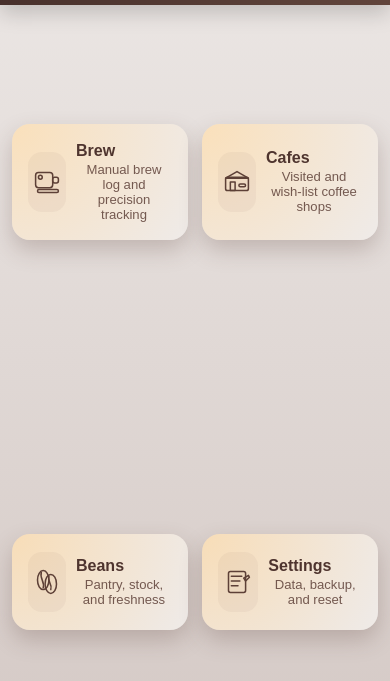
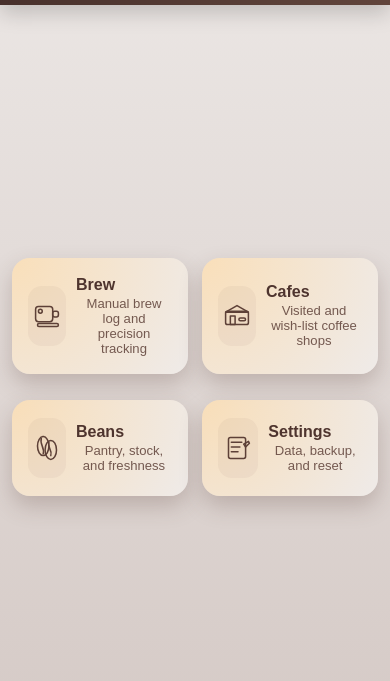
Before and after one commit to surelyshirley631-dot/CLOG, a plain HTML site: page index.html in a window 390 px wide. Shown: the part 73-754 px from the top of the page. Drawn offline with Linux system fonts and the light colour scheme.

Commit message:
Adjust home grid vertical position

```diff
--- a/style.css
+++ b/style.css
@@ -503,7 +503,8 @@ legend {
 
   .home-grid {
     height: 60vh;
-    align-content: space-between;
+    align-content: center;
+    row-gap: 26px;
   }
 
   .home-card {
```
